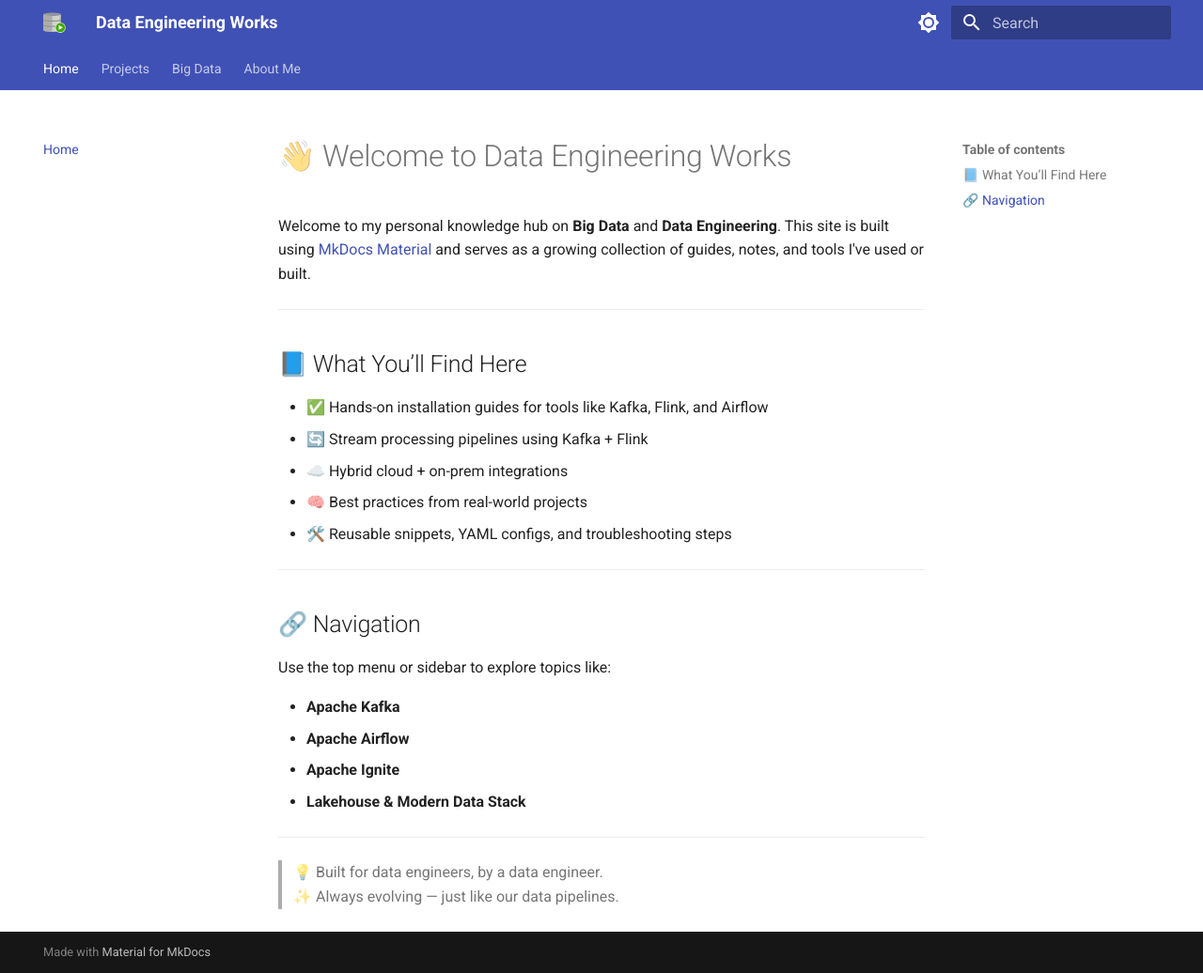
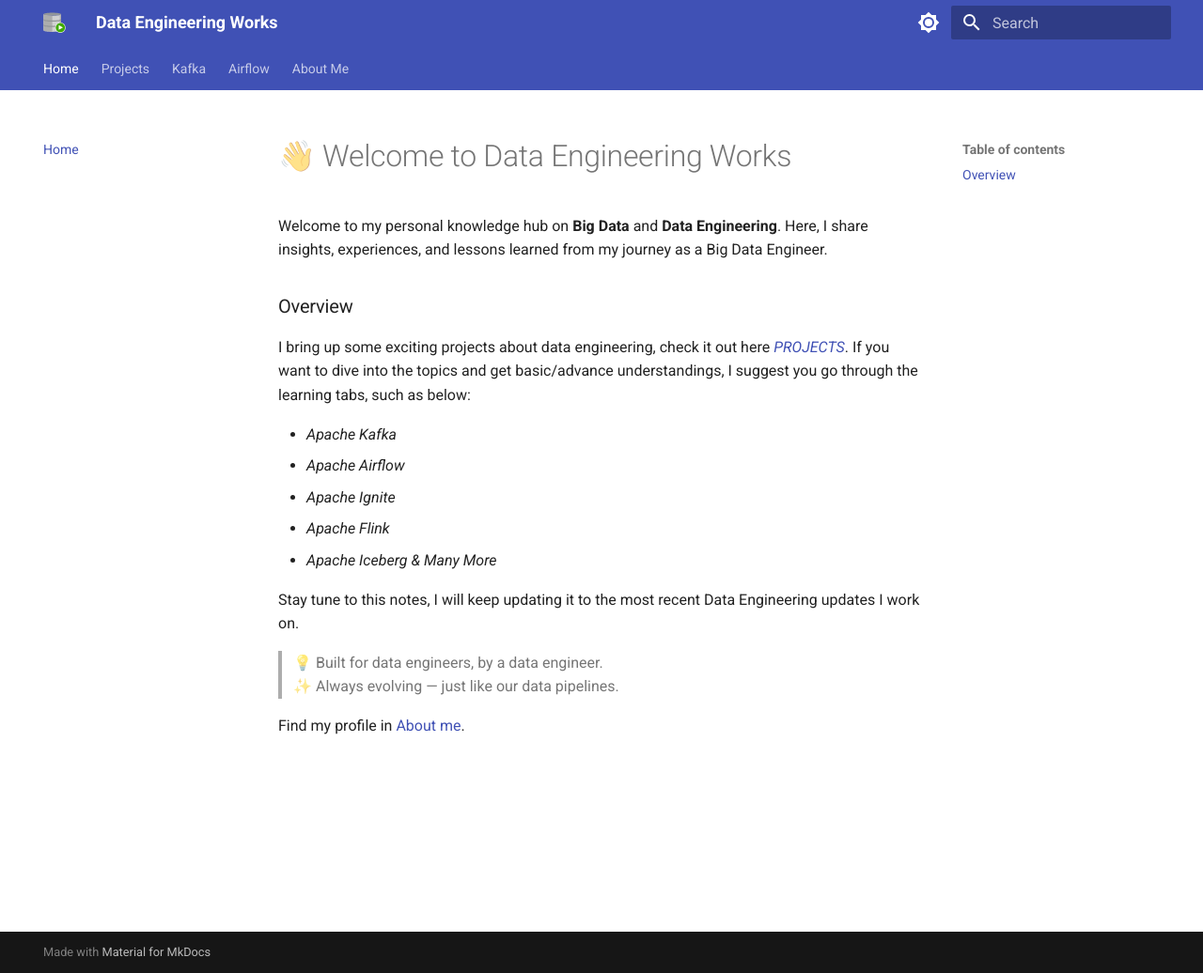
Before and after one commit to manish-chet/Data-Engineering-Works, an MkDocs documentation site: the page built from docs/index.md, in a window 1280 px wide and 1036 px high. Shown: the whole window at 94% size. Built offline with MkDocs 1.6.1 and Material for MkDocs 9.7.7, drawn with Linux system fonts in a browser that asks for light colours.

Commit message:
created seperate sections

```diff
--- a/docs/index.md
+++ b/docs/index.md
@@ -1,29 +1,20 @@
 # 👋 Welcome to Data Engineering Works
 
-Welcome to my personal knowledge hub on **Big Data** and **Data Engineering**. This site is built using [MkDocs Material](https://squidfunk.github.io/mkdocs-material/) and serves as a growing collection of guides, notes, and tools I've used or built.
+Welcome to my personal knowledge hub on **Big Data** and **Data Engineering**.
+Here, I share insights, experiences, and lessons learned from my journey as a Big Data Engineer.
+### Overview
+I bring up some exciting projects about data engineering, check it out here [*PROJECTS*](projects/README.md).
+If you want to dive into the topics and get basic/advance understandings, I suggest you go through the learning tabs, such as below:
 
----
+- *Apache Kafka*
+- *Apache Airflow*
+- *Apache Ignite*
+- *Apache Flink*
+- *Apache Iceberg & Many More*
 
-## 📘 What You’ll Find Here
-
-- ✅ Hands-on installation guides for tools like Kafka, Flink, and Airflow
-- 🔄 Stream processing pipelines using Kafka + Flink
-- ☁️ Hybrid cloud + on-prem integrations
-- 🧠 Best practices from real-world projects
-- 🛠️ Reusable snippets, YAML configs, and troubleshooting steps
-
----
-
-## 🔗 Navigation
-
-Use the top menu or sidebar to explore topics like:
-
-- **Apache Kafka**
-- **Apache Airflow**
-- **Apache Ignite**
-- **Lakehouse & Modern Data Stack**
-
----
+Stay tune to this notes, I will keep updating it to the most recent Data Engineering updates I work on.
 
 > 💡 Built for data engineers, by a data engineer.
 > ✨ Always evolving — just like our data pipelines.
+
+Find my profile in [About me](about.md).
--- a/mkdocs.yml
+++ b/mkdocs.yml
@@ -29,15 +29,14 @@ theme:
 nav:
   - Home: index.md
   - Projects: projects.md
-  - Big Data:
-      - Apache Kafka:
-          - Overview: bigdata/kafka.md
+  - Kafka:
+          - Overview: kafka/kafka.md
           - Installation:
-              - With ZooKeeper: bigdata/kafka/kafka_install_zookeeper.md
-              - With KRaft: bigdata/kafka/kafka_install_kraft.md
-      - Apache Airflow:
-          - Overview: bigdata/airflow/index.md
-          - Installation: bigdata/airflow/airflow_install_onpremise.md
+              - With ZooKeeper: kafka/kafka_install_zookeeper.md
+              - With KRaft: kafka/kafka_install_kraft.md
+  - Airflow:
+          - Overview: airflow/index.md
+          - Installation: airflow/airflow_install_onpremise.md
   - About Me: about.md
 
 markdown_extensions:
```
Also changed, not shown: docs/airflow/airflow_install_onpremise.md (renamed from docs/bigdata/airflow/airflow_install_onpremise.md, +3 -3 lines), docs/bigdata/kafka/kafka_install_zookeeper.md (deleted, +0 -168 lines), docs/files/zk_kafka/kafka_jaas.conf (deleted, +0 -15 lines), docs/files/zk_kafka/zk_jaas.conf (deleted, +0 -11 lines), docs/files/zk_kafka/zoo.cfg (deleted, +0 -70 lines), docs/kafka/kafka.md (renamed from docs/bigdata/kafka.md, +2 -2 lines), docs/kafka/kafka_install_zookeeper.md (added, +176 -0 lines), docs/projects/README.md (added, +17 -0 lines), docs/airflow/index.md (renamed from docs/bigdata/airflow/index.md), docs/kafka/kafka_install_kraft.md (renamed from docs/bigdata/kafka/kafka_install_kraft.md), 6 other files.
